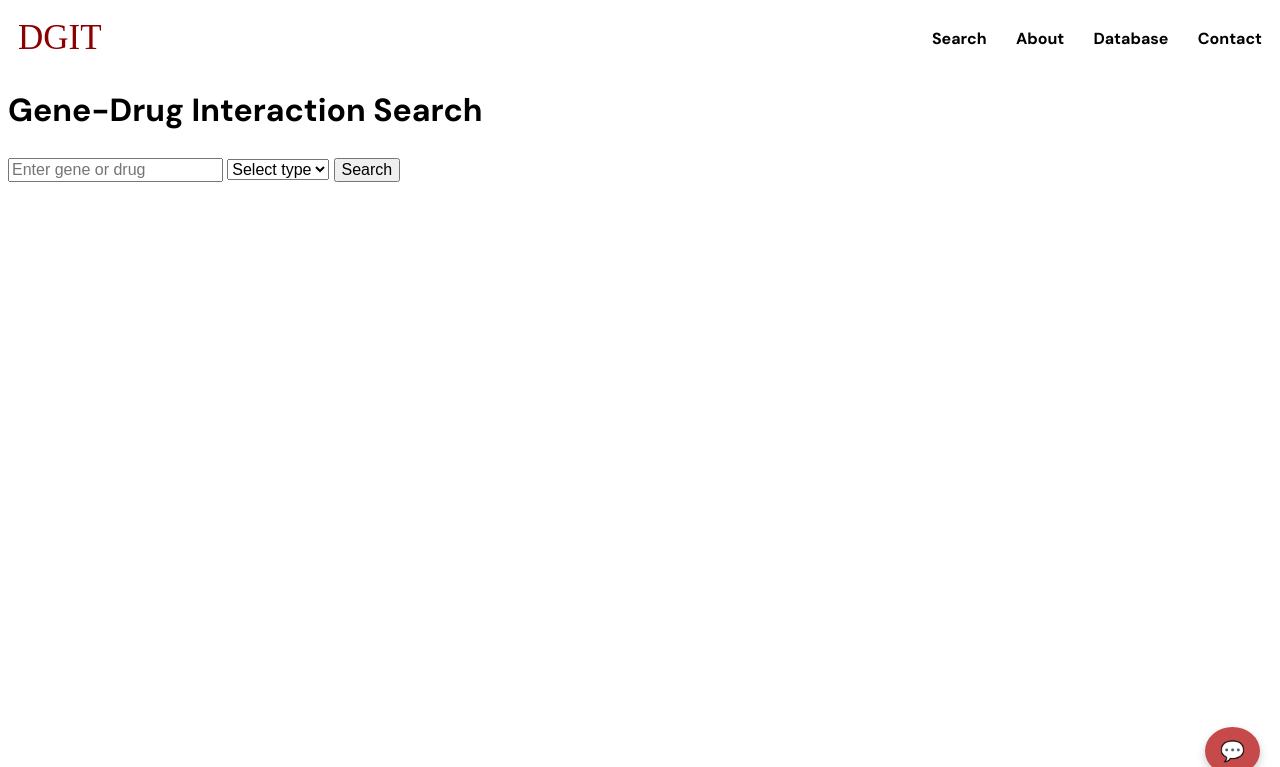
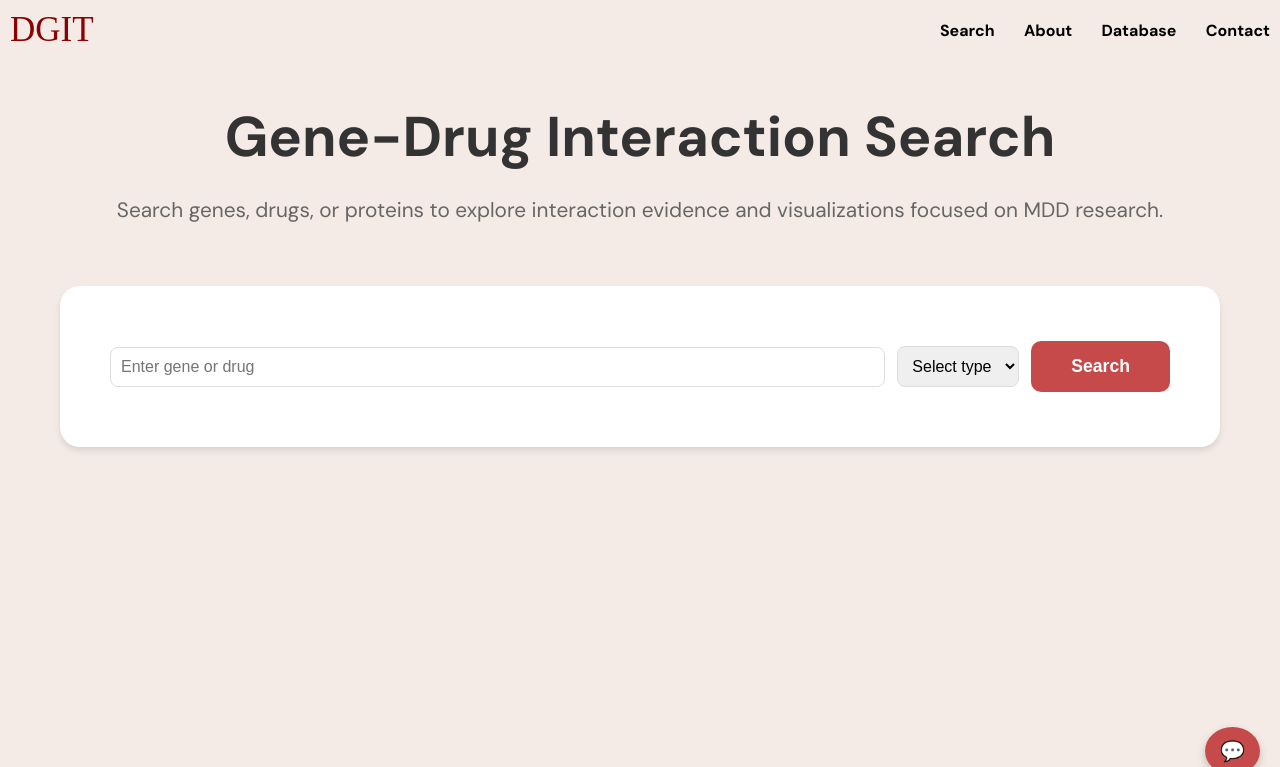
Before and after one commit to thanhdathuynh/DGIT, a Flask app: page /search in a window 1280 px wide. Shown: the top 767 px of the page. Run offline with Flask 3, Linux system fonts and the light colour scheme; some web fonts are replaced.

Commit message:
temp UI for search and results page

```diff
--- a/static/search.css
+++ b/static/search.css
@@ -51,6 +51,26 @@ table.fullwidth {
     width: 100%;
 }
 
+table.fullwidth th, table.fullwidth td {
+    padding: 12px 10px;
+    text-align: left;
+    border-bottom: 1px solid #eee;
+}
+
+table.fullwidth thead th {
+    background: #faf5f3;
+    color: #333;
+    font-weight: 700;
+}
+
+table.fullwidth tbody tr:nth-child(even) {
+    background: #fffaf9;
+}
+
+.content-box table.fullwidth {
+    border: none;
+}
+
 .small-muted { color: #666; }
 
 .scroll-container {
--- a/templates/search.html
+++ b/templates/search.html
@@ -4,6 +4,7 @@
   <!--test-->
     <title>DGIdb Search</title>
     <link rel="stylesheet" type="text/css" href="../static/search.css">
+    <link rel="stylesheet" type="text/css" href="../static/index.css">
 
     <!--For navbar-->
     <link rel="stylesheet" type="text/css" href="../static/nav.css" >
@@ -25,16 +26,22 @@
         </div>
     </nav>
 
-    <h1>Gene-Drug Interaction Search</h1>
+    <div class="page-container">
+        <div class="hero-section">
+            <h1 class="hero-title">Gene-Drug Interaction Search</h1>
+            <p class="hero-subtitle">Search genes, drugs, or proteins to explore interaction evidence and visualizations focused on MDD research.</p>
+        </div>
 
+        <div class="content-box">
             {% if error %}
             <p class="error">{{ error }}</p>
             {% endif %}
 
-    <form method="POST" action="/search">
-        <input type="text" name="query" placeholder="Enter gene or drug">
+            <form method="POST" action="/search" class="search-form">
+                <div style="display:flex;gap:12px;flex-wrap:wrap;align-items:center;">
+                    <input type="text" name="query" placeholder="Enter gene or drug" style="flex:1;padding:10px;border-radius:8px;border:1px solid #ddd;">
 
-        <select name="type" required>
+                    <select name="type" required style="padding:10px;border-radius:8px;border:1px solid #ddd;">
                     <option value="" disabled
                         {% if not (search_type if search_type is defined else request.form.get('type')) %}selected{% endif %}>
                         Select type
@@ -52,8 +59,11 @@
                         Protein
                     </option>
                     </select>
-        <button type="submit">Search</button>
+
+                    <button type="submit" class="cta-button">Search</button>
+                </div>
             </form>
+        </div>
 
     {% if mdd_list %}
         <h3>Common MDD {{ 'Genes' if (search_type or request.form.get('type')) == 'gene' else 'Drugs' }}</h3>
@@ -66,6 +76,7 @@
 
 
     {% if results %}
+        <div class="content-box">
         {% if not (rows and rows|length > 0) %}
             <h2>Results</h2>
         {% endif %}
@@ -262,7 +273,9 @@
                 <summary>Raw Response (debug)</summary>
                 <pre>{{ results | tojson(indent=2) }}</pre>
             </details>
+        </div>
         {% endif %}
+    </div>
     <!-- AI Chatbot Toggle Button -->
     <button id="aiToggleBtn">💬</button>
 
```
Lines whose indentation alone changed are shown as unchanged.
